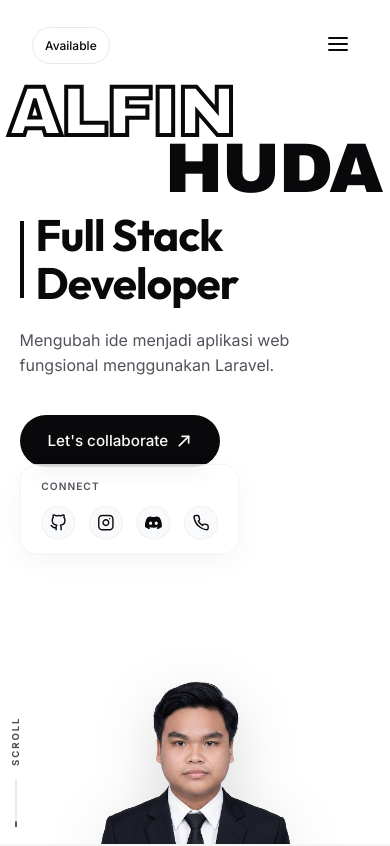
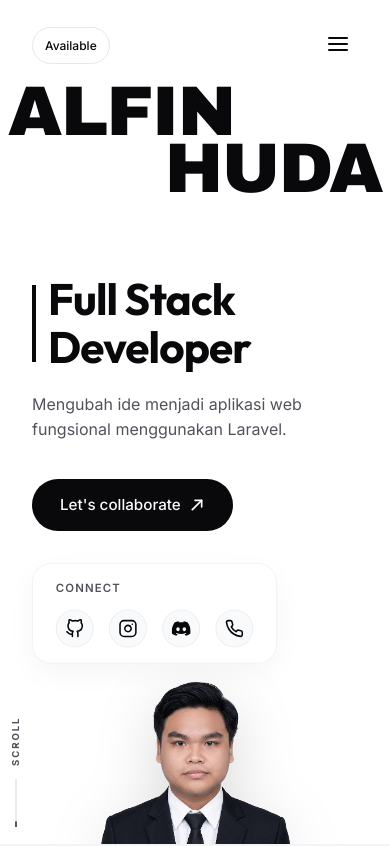
Before and after one commit to Alfin452/portofolio, a React (Vite) app: page / in a window 390 px wide. Shown: the top 846 px of the page. Built offline with nearby package versions, Linux system fonts and the light colour scheme.

Commit message:
feat: implement interactive HeroSection component with GSAP animations and mouse-tracking spotlight effect

```diff
--- a/src/components/HeroSection/index.jsx
+++ b/src/components/HeroSection/index.jsx
@@ -159,10 +159,10 @@ const HeroSection = () => {
       {/* Noise Texture Overlay */}
       <div className="noise-overlay"></div>
 
-      {/* Stacked Outline Text Background */}
+      {/* Stacked Solid Text Background */}
       <div className="hero-bg-text-wrapper">
         <div className="hero-bg-row left-align">
-          <span className="dribbble-text-outline bg-text-alfin">ALFIN</span>
+          <span className="dribbble-text-solid bg-text-alfin">ALFIN</span>
         </div>
         <div className="hero-bg-row right-align">
           <span className="dribbble-text-solid bg-text-huda">HUDA</span>
--- a/src/components/HeroSection/style.css
+++ b/src/components/HeroSection/style.css
@@ -294,12 +294,22 @@
     display: none !important;
   }
 
+  .hero-container {
+    flex-direction: column;
+    justify-content: flex-start;
+    align-items: flex-start;
+    padding-top: 18vh;
+    gap: 2rem;
+  }
+
   .hero-content-left {
-    top: 25%;
-    left: 5%;
+    position: relative;
+    top: auto;
+    left: auto;
     margin-top: 0;
-    max-width: 90%;
+    max-width: 95%;
     transform: none !important;
+    order: 1;
   }
 
   .hero-title {
@@ -307,11 +317,13 @@
   }
 
   .hero-content-right {
-    top: 55%;
-    left: 5%;
+    position: relative;
+    top: auto;
+    left: auto;
     right: auto;
-    transform: scale(0.85);
+    transform: scale(0.95);
     transform-origin: top left;
+    order: 2;
   }
 
   .scroll-indicator-wrapper {
@@ -322,7 +334,7 @@
   }
 
   .hero-image-wrapper {
-    height: 60vh;
+    height: 50vh;
   }
 
   .hero-bg-row {
```
